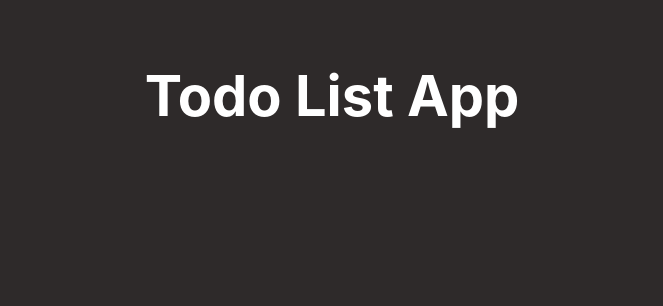
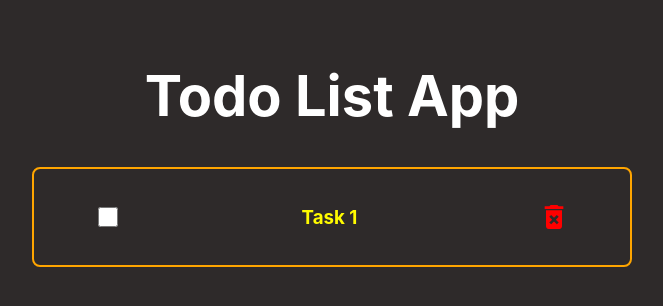
Before and after one commit to JuanDavidDV/To-Do-Rails-React, a React (Create React App) app in the folder frontend/: page / in a window 1280 px wide. Shown: the top 306 px of the page, without its empty margins (308-971 px from the left). Built offline with nearby package versions, Linux system fonts and the light colour scheme.

Commit message:
finish todo component

```diff
--- a/frontend/src/App.js
+++ b/frontend/src/App.js
@@ -1,12 +1,13 @@
 import logo from "./logo.svg";
 import "./App.css";
-import Todo from "./components/Todo";
+import Todo from "./components/Todo/Todo";
 
 function App() {
   return (
     <div className="App">
-      <div className="aapp-container">
+      <div className="app-container">
         <h1 className="title">Todo List App</h1>
+        <Todo />
       </div>
     </div>
   );
--- a/frontend/src/components/Todo.js
+++ /dev/null
@@ -1,5 +0,0 @@
-const Todo = () => {
-
-};
-
-export default Todo;
--- /dev/null
+++ b/frontend/src/components/Todo/Todo.css
@@ -0,0 +1,32 @@
+.todo {
+  border: 0.15rem solid orange;
+  border-radius: 0.5rem;
+  min-height: 6rem;
+}
+
+
+.todo-container {
+  display: inline-flex;
+  flex-direction: row;
+  justify-content: space-between;
+  align-items: center;
+  width: 80%;
+  height: 100%;
+}
+
+.todo-title {
+  color: rgb(255, 251, 0);
+}
+
+.todo-checkbox {
+  cursor: pointer;
+  width: 1.25rem;
+  height: 1.25rem;
+  accent-color: #0bdd16;
+  transition: box-shadow 0.2s ease, transform 0.2s ease;
+}
+
+.todo-checkbox:hover {
+  box-shadow: 0 0 0.2rem 0.125rem rgba(76, 175, 80, 0.5);
+  transform: scale(1.1);
+}
--- /dev/null
+++ b/frontend/src/components/Todo/Todo.js
@@ -0,0 +1,16 @@
+import "./Todo.css"
+import { MdDeleteForever } from "react-icons/md";
+
+const Todo = () => {
+  return (
+    <div className= "todo">
+      <div className="todo-container">
+        <input type="checkbox" className="todo-checkbox"/>
+          <h3 className="todo-title">Task 1</h3>
+          <MdDeleteForever size="2rem" color="red" />
+      </div>
+    </div>
+  )
+};
+
+export default Todo;
```
